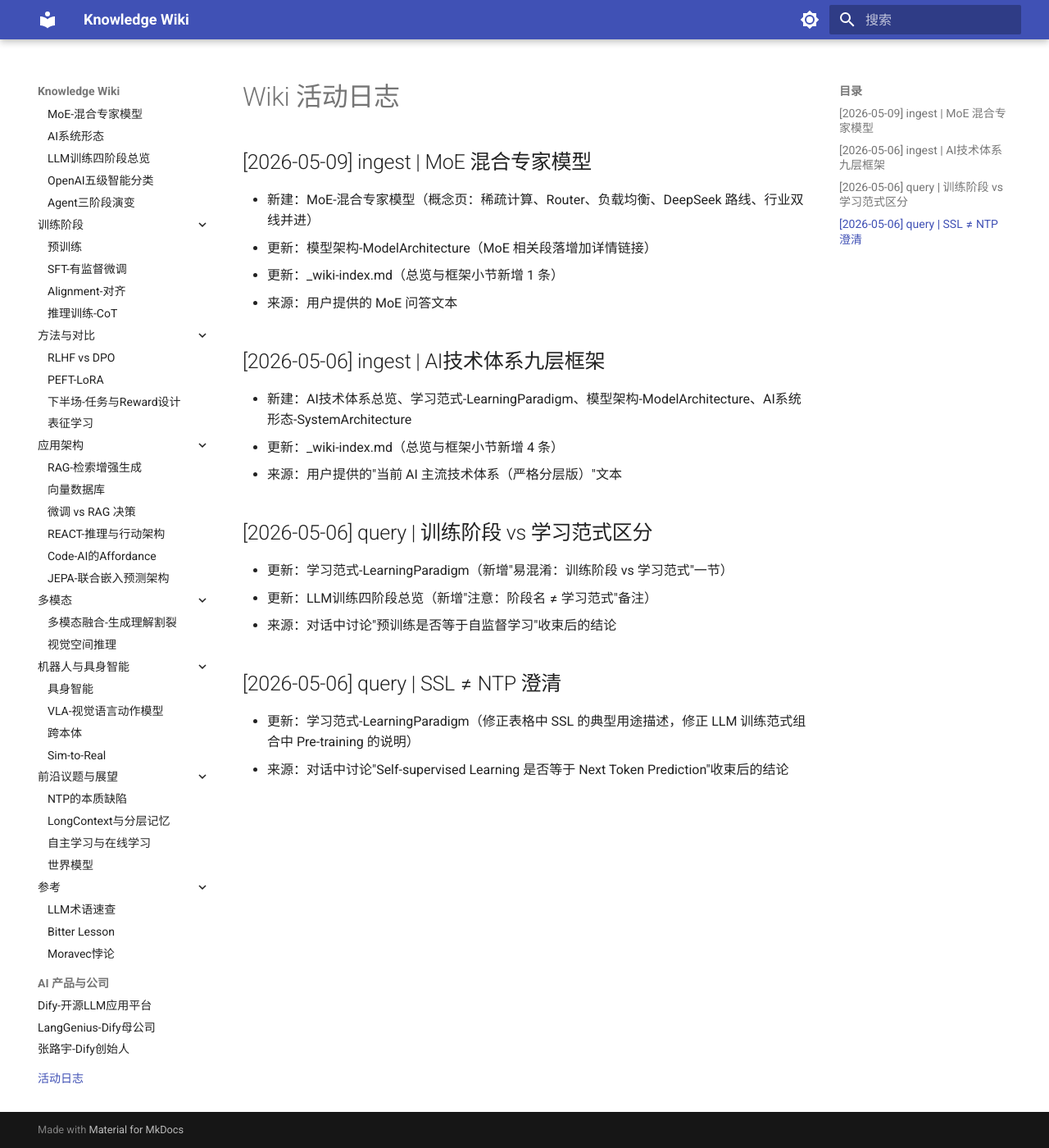
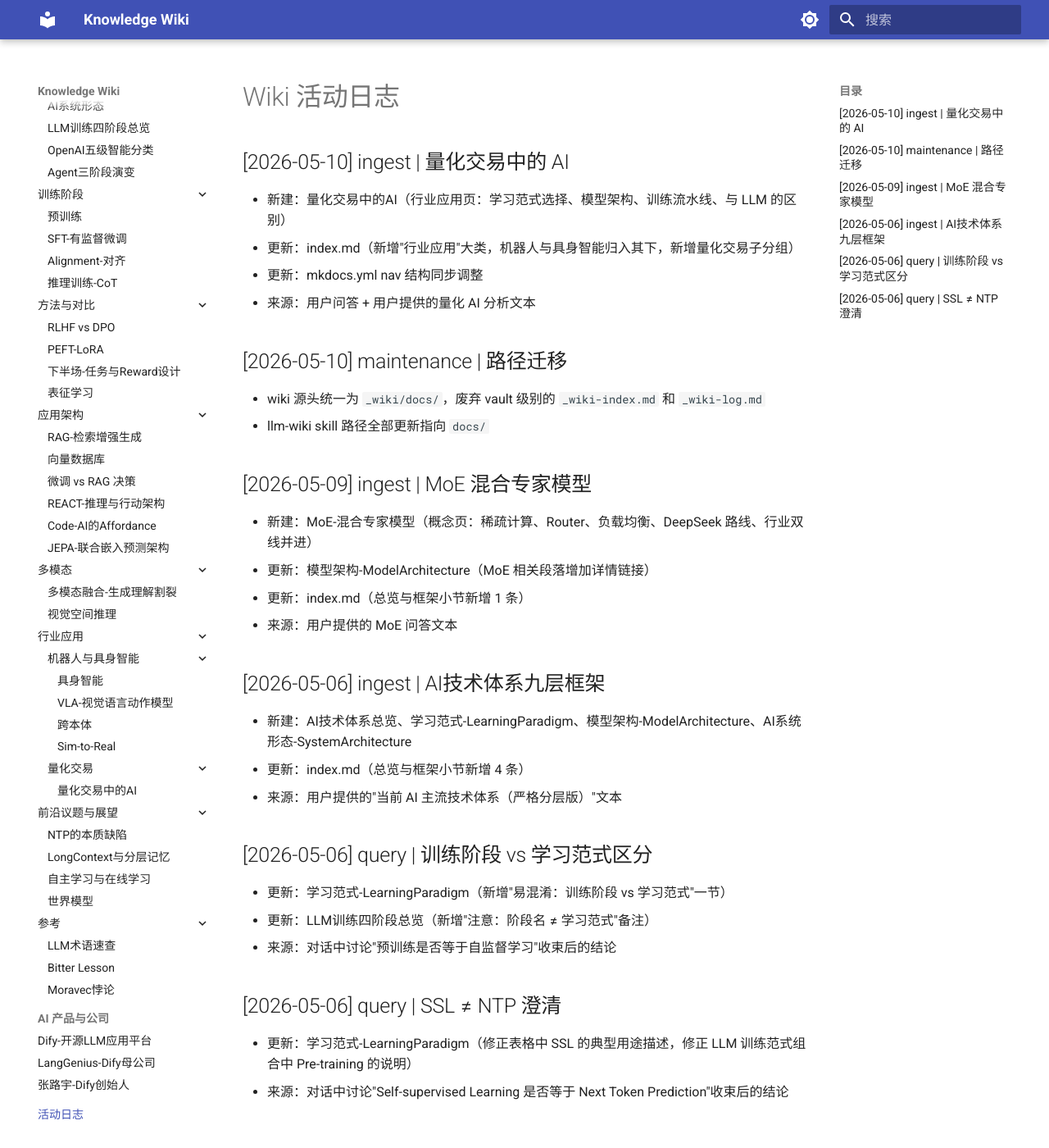
Before and after one commit to bubugamer/knowledge-wiki, an MkDocs documentation site: the page built from docs/log.md, in a window 1280 px wide and 1400 px high. Shown: the whole window at 82% size. Built offline with MkDocs 1.6.1 and Material for MkDocs 9.7.7, drawn with Linux system fonts in a browser that asks for light colours.

Commit message:
新增「量化交易中的AI」页面，重组导航为「行业应用」大类
- 新建 docs/量化交易中的AI.md
- nav 新增「行业应用」分组，机器人与具身智能归入其下
- index.md 同步更新
- log.md 补充活动记录，修正旧引用路径

```diff
--- a/docs/log.md
+++ b/docs/log.md
@@ -1,16 +1,28 @@
 # Wiki 活动日志
+
+## [2026-05-10] ingest | 量化交易中的 AI
+
+- 新建：量化交易中的AI（行业应用页：学习范式选择、模型架构、训练流水线、与 LLM 的区别）
+- 更新：index.md（新增"行业应用"大类，机器人与具身智能归入其下，新增量化交易子分组）
+- 更新：mkdocs.yml nav 结构同步调整
+- 来源：用户问答 + 用户提供的量化 AI 分析文本
+
+## [2026-05-10] maintenance | 路径迁移
+
+- wiki 源头统一为 `_wiki/docs/`，废弃 vault 级别的 `_wiki-index.md` 和 `_wiki-log.md`
+- llm-wiki skill 路径全部更新指向 `docs/`
 
 ## [2026-05-09] ingest | MoE 混合专家模型
 
 - 新建：MoE-混合专家模型（概念页：稀疏计算、Router、负载均衡、DeepSeek 路线、行业双线并进）
 - 更新：模型架构-ModelArchitecture（MoE 相关段落增加详情链接）
-- 更新：_wiki-index.md（总览与框架小节新增 1 条）
+- 更新：index.md（总览与框架小节新增 1 条）
 - 来源：用户提供的 MoE 问答文本
 
 ## [2026-05-06] ingest | AI技术体系九层框架
 
 - 新建：AI技术体系总览、学习范式-LearningParadigm、模型架构-ModelArchitecture、AI系统形态-SystemArchitecture
-- 更新：_wiki-index.md（总览与框架小节新增 4 条）
+- 更新：index.md（总览与框架小节新增 4 条）
 - 来源：用户提供的"当前 AI 主流技术体系（严格分层版）"文本
 
 ## [2026-05-06] query | 训练阶段 vs 学习范式区分
--- a/mkdocs.yml
+++ b/mkdocs.yml
@@ -97,11 +97,14 @@
     - 多模态:
       - 多模态融合-生成理解割裂: 多模态融合-生成理解割裂.md
       - 视觉空间推理: 视觉空间推理-多模态GPT-4时刻.md
-    - 机器人与具身智能:
-      - 具身智能: 具身智能-EmbodiedAI.md
-      - VLA-视觉语言动作模型: VLA-视觉语言动作模型.md
-      - 跨本体: 跨本体-CrossEmbodiment.md
-      - Sim-to-Real: Sim-to-Real.md
+    - 行业应用:
+      - 机器人与具身智能:
+        - 具身智能: 具身智能-EmbodiedAI.md
+        - VLA-视觉语言动作模型: VLA-视觉语言动作模型.md
+        - 跨本体: 跨本体-CrossEmbodiment.md
+        - Sim-to-Real: Sim-to-Real.md
+      - 量化交易:
+        - 量化交易中的AI: 量化交易中的AI.md
     - 前沿议题与展望:
       - NTP的本质缺陷: NTP的本质缺陷.md
       - LongContext与分层记忆: LongContext与分层记忆.md
```
Also changed, not shown: docs/index.md (+7 -1 lines), docs/量化交易中的AI.md (added, +123 -0 lines).
